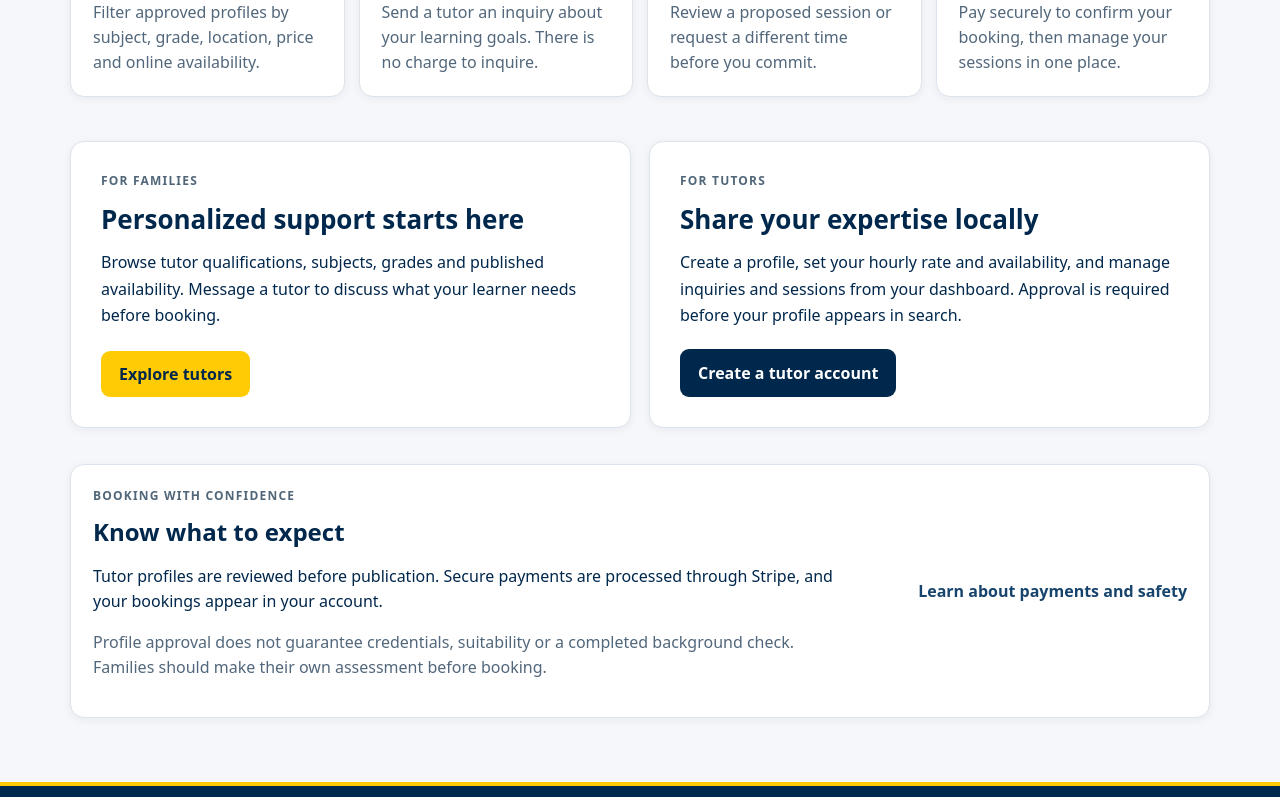
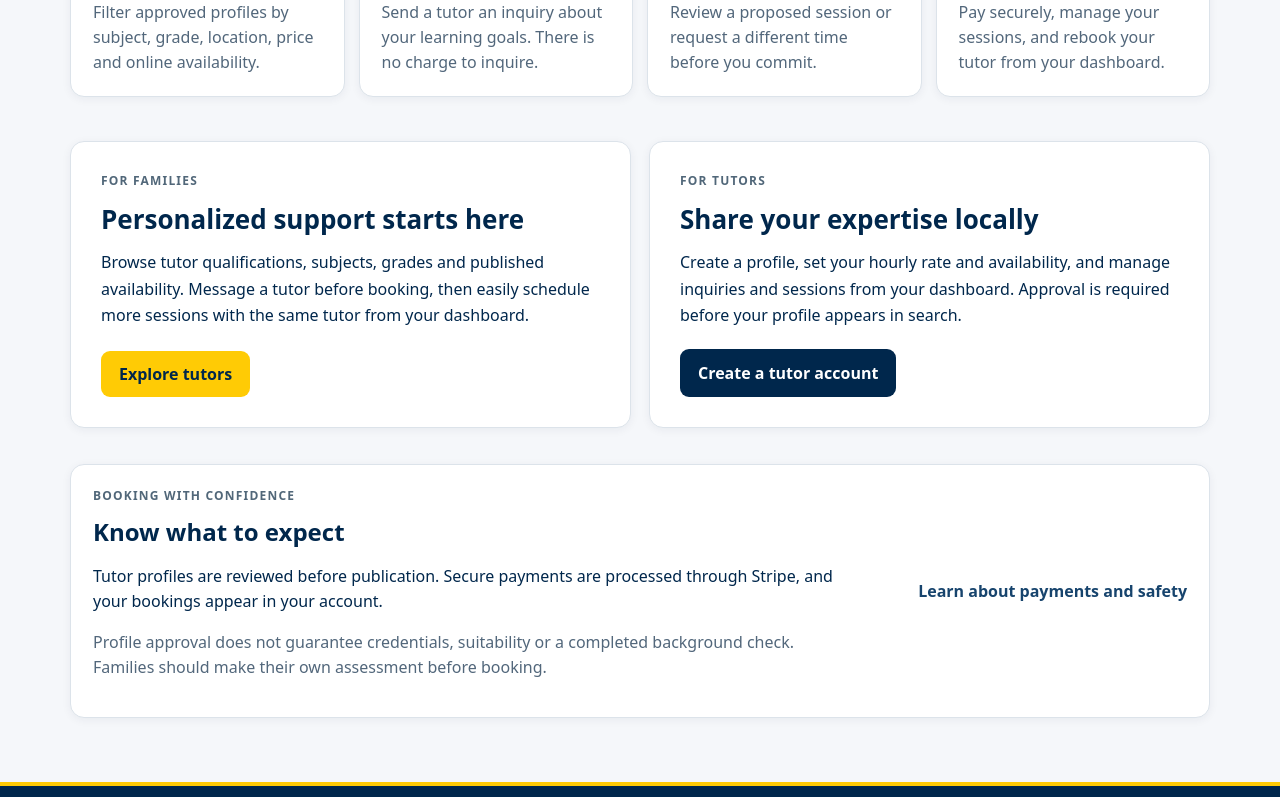
Before and after one commit to jvalenciuk/essex-tutor-connect, a Next.js app: page / in a window 1280 px wide. Shown: the part 1181-1978 px from the top of the page. Built offline with nearby package versions, Linux system fonts and the light colour scheme; no server answers.

Commit message:
Explain repeat tutoring bookings clearly on WE Learn homepage

```diff
--- a/app/page.tsx
+++ b/app/page.tsx
@@ -5,7 +5,7 @@ const steps = [
   { number: '01', title: 'Explore tutors', description: 'Filter approved profiles by subject, grade, location, price and online availability.' },
   { number: '02', title: 'Ask a question', description: 'Send a tutor an inquiry about your learning goals. There is no charge to inquire.' },
   { number: '03', title: 'Choose a time', description: 'Review a proposed session or request a different time before you commit.' },
-  { number: '04', title: 'Confirm and learn', description: 'Pay securely to confirm your booking, then manage your sessions in one place.' },
+  { number: '04', title: 'Confirm and learn', description: 'Pay securely, manage your sessions, and rebook your tutor from your dashboard.' },
 ];
 
 export default function Home() {
@@ -54,7 +54,7 @@ export default function Home() {
         <article className="card home-audience-card">
           <p className="home-section-kicker">FOR FAMILIES</p>
           <h2>Personalized support starts here</h2>
-          <p>Browse tutor qualifications, subjects, grades and published availability. Message a tutor to discuss what your learner needs before booking.</p>
+          <p>Browse tutor qualifications, subjects, grades and published availability. Message a tutor before booking, then easily schedule more sessions with the same tutor from your dashboard.</p>
           <Link className="button" href="/tutors">Explore tutors</Link>
         </article>
         <article className="card home-audience-card">
```
